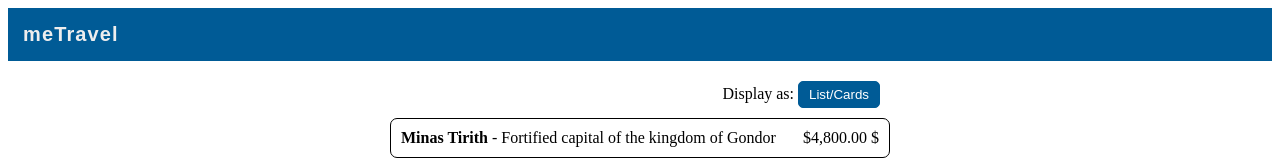
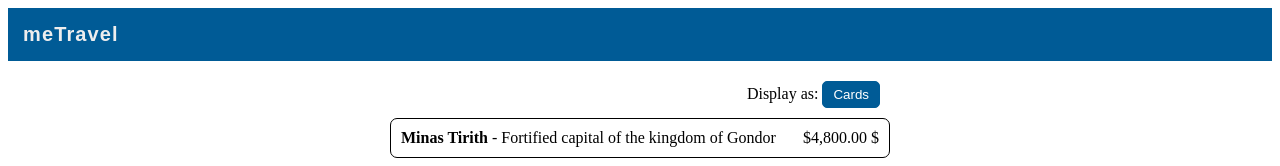
Before and after one commit to mirceah/angular-travel-workshop-vscode, an Angular app: page / in a window 1280 px wide. Shown: the top 166 px of the page. Built offline with nearby package versions, Linux system fonts and the light colour scheme.

Commit message:
6. Event Bindings - solution

```diff
--- a/src/app/app.component.html
+++ b/src/app/app.component.html
@@ -4,7 +4,7 @@
 
 <div class="destinations-container">
   <div class="display-toggle">
-    Display as: <button> List/Cards </button>
+    Display as: <button (click)="toggleDisplay()"> {{ isList ? 'Cards' : 'List' }} </button>
   </div>
 
   <div *ngFor="let destination of destinations" class="destination">
--- a/src/app/app.component.ts
+++ b/src/app/app.component.ts
@@ -28,5 +28,6 @@ export class AppComponent {
 
   toggleDisplay() {
     // accesarea proprietatii 'isList' din clasa AppComponent se face astfel: this.isList
+    this.isList = !this.isList;
   }
 }
```
